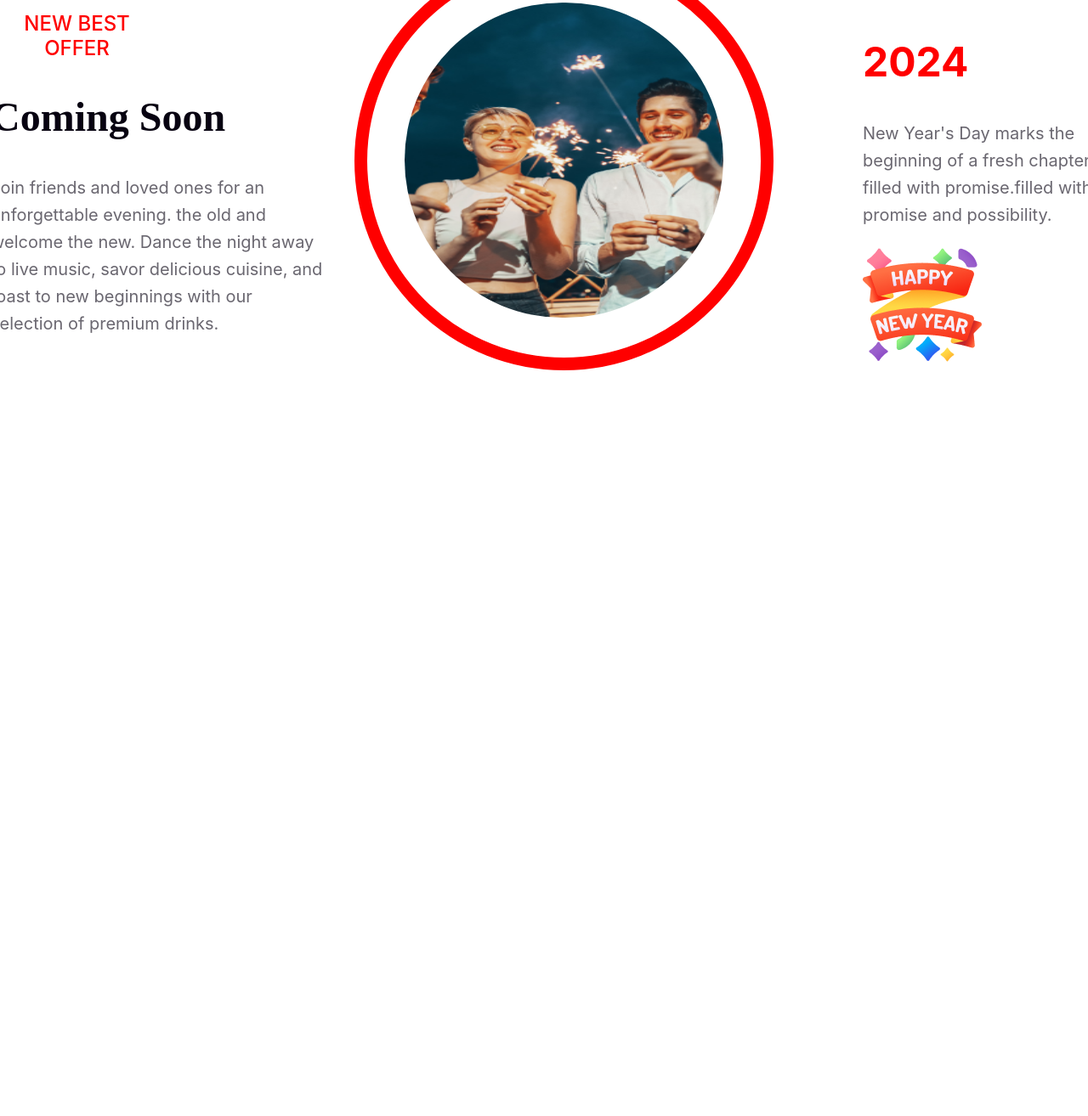
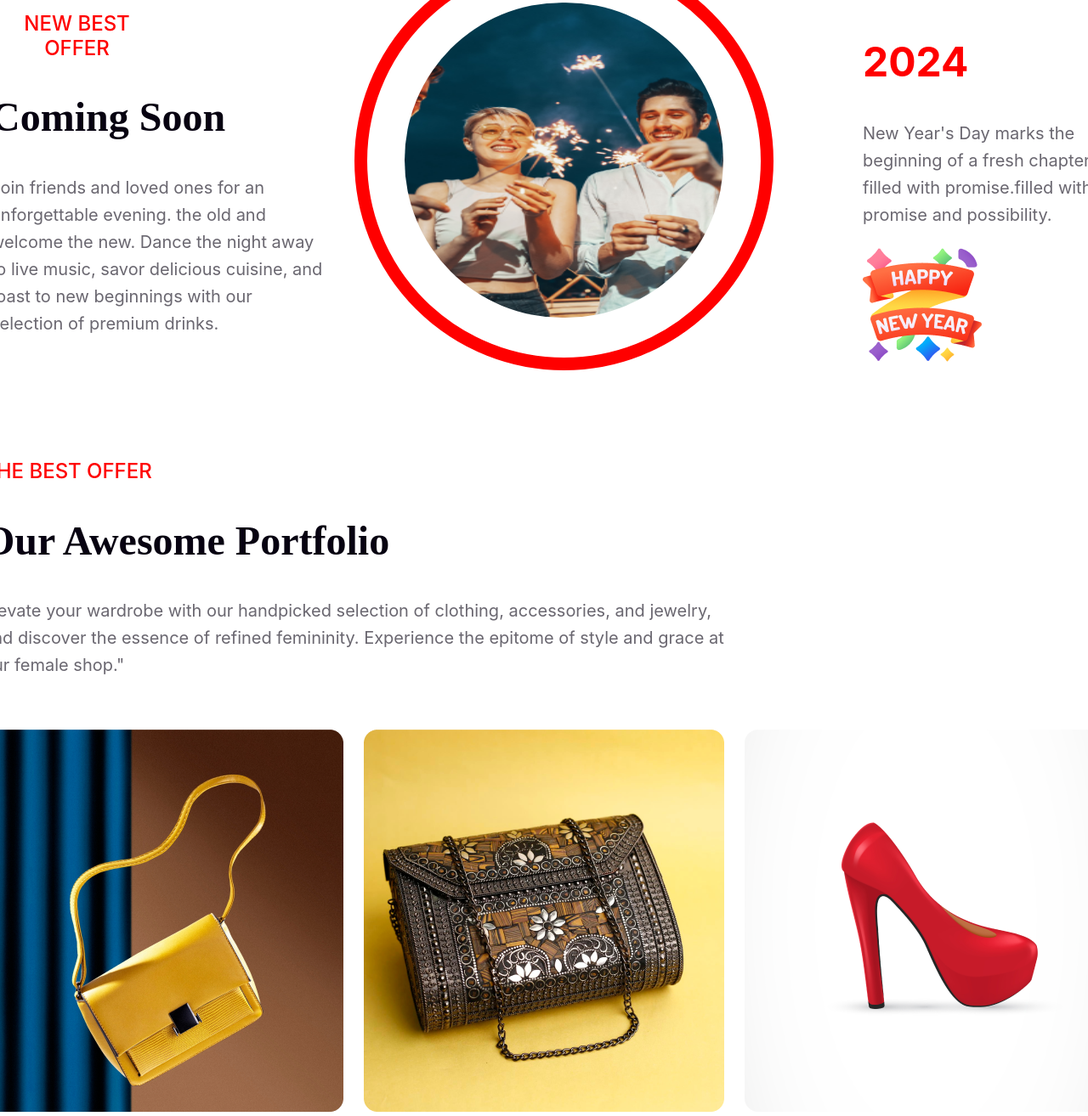
Before and after one commit to robin67d/assignment-1, a plain HTML site: page index.html in a window 1280 px wide. Shown: the part 2907-4221 px from the top of the page at 85% size. Before the commit the page ends 3351 px from the top, so only its background shows below. Drawn offline with Linux system fonts and the light colour scheme.

Commit message:
complete portfolio container, container-4 and cart-1 cart-2

```diff
--- a/index.html
+++ b/index.html
@@ -85,6 +85,33 @@
             </div>
         </div>
     </section>
+
+    <!-- container-4 -->
+    <section class="portfolio">
+        <div class="container-4">
+            <div>
+                <h3 class="best">THE BEST OFFER</h3>
+                <h1 class="awesome">Our Awesome Portfolio</h1>
+                <p class="awesome-description">Elevate your wardrobe with our handpicked selection of clothing,
+                    accessories,
+                    and jewelry, and discover
+                    the essence of refined femininity. Experience the epitome of style and grace at our female shop."
+                </p>
+            </div>
+            <div class="cart">
+                <div class="cart-1">
+                    <img src="resources/1.png" alt="">
+                    <img src="resources/2.png" alt="">
+                    <img src="resources/3.png" alt="">
+                </div>
+                <div class="cart-2">
+                    <img src="resources/4.png" alt="">
+                    <img src="resources/5.png" alt="">
+                    <img src="resources/6.png" alt="">
+                </div>
+            </div>
+        </div>
+    </section>
 </body>
 
 </html>
--- a/styles/style.css
+++ b/styles/style.css
@@ -176,13 +176,13 @@
 
 /* container-3 */
 
-.container-3{
+.container-3 {
   padding-top: 50px;
   display: flex;
   justify-content: center;
   gap: 30px;
 }
-.part-1{
+.part-1 {
   padding-top: 50px;
   padding-right: 80px;
 }
@@ -231,10 +231,10 @@
   height: 370.844px;
   flex-shrink: 0;
   border-radius: 364.844px;
-  background: url("../resources/group5.png") lightgray -91.279px 0px / 150.038%
-    100% no-repeat;
+  background: url("../resources/group5.png") lightgray -91.279px 0px / 150.038% 100%
+    no-repeat;
 }
-.part-3{
+.part-3 {
   padding-top: 60px;
 }
 .part-3-title {
@@ -259,3 +259,45 @@
   height: 140px;
   flex-shrink: 0;
 }
+
+/* container 4 */
+.portfolio {
+  padding-top: 80px;
+  display: flex;
+  justify-content: center;
+}
+.best {
+  color: #f00;
+  font-family: Inter;
+  font-size: 24px;
+  font-style: normal;
+  font-weight: 500;
+  line-height: normal;
+}
+.awesome {
+  color: #070211;
+  font-family: Merriweather;
+  font-size: 48px;
+  font-style: normal;
+  font-weight: 900;
+  line-height: normal;
+  text-transform: capitalize;
+}
+.awesome-description {
+  padding-bottom: 40px;
+  width: 896px;
+  color: rgba(7, 2, 17, 0.6);
+  font-family: Inter;
+  font-size: 20px;
+  font-style: normal;
+  font-weight: 400;
+  line-height: 32px;
+}
+.cart-1,
+.cart-2 {
+  display: flex;
+  gap: 24px;
+}
+.cart-1 {
+  padding-bottom: 24px;
+}
```
Also changed, not shown: resources/1.png (renamed from resources/Rectangle 3.png), resources/2.png (renamed from resources/Rectangle 4.png), resources/3.png (renamed from resources/Rectangle 5.png), resources/4.png (renamed from resources/Rectangle 6.png), resources/5.png (renamed from resources/Rectangle 7.png), resources/6.png (renamed from resources/Rectangle 8.png).
